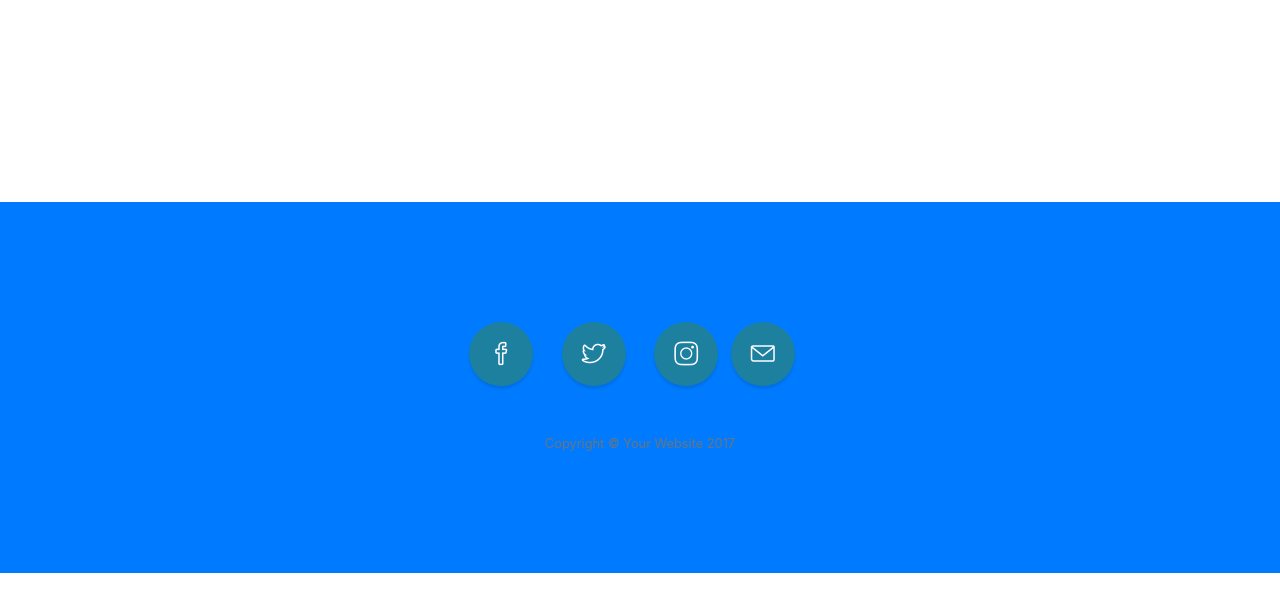
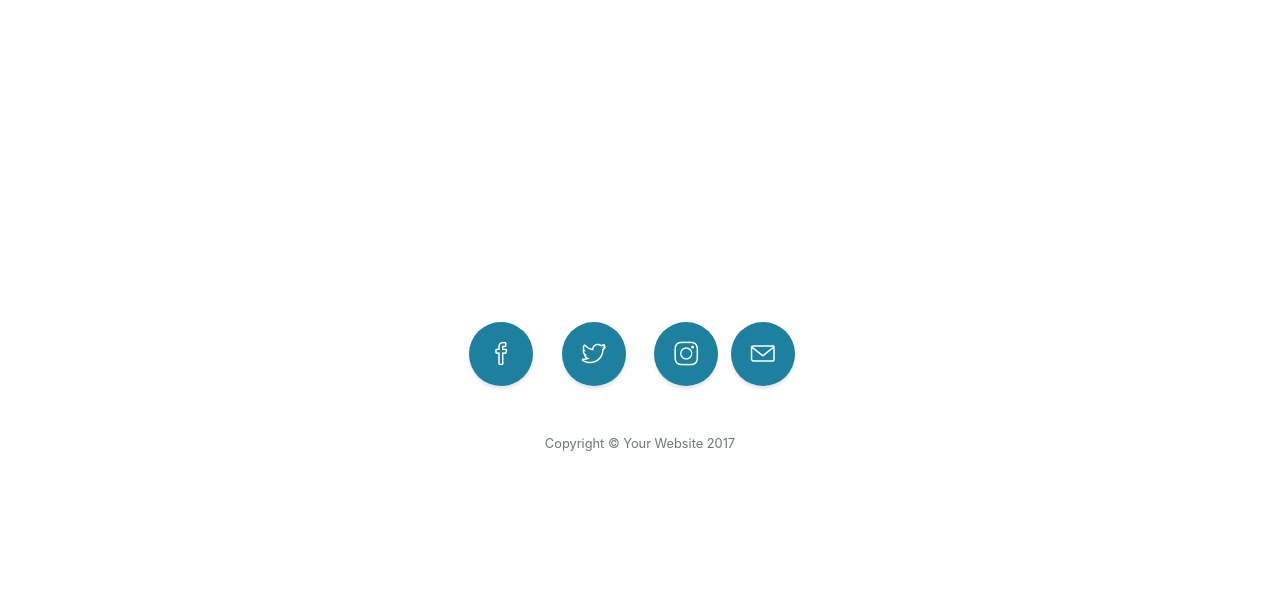
Before and after one commit to odonnellbd/bobby.d.odonnell, a website with bundled scripts: page index.html in a window 1280 px wide. Shown: the part 3979-4590 px from the top of the page. Built offline with nearby package versions, Linux system fonts and the light colour scheme.

Commit message:
Update index.html

```diff
--- a/index.html
+++ b/index.html
@@ -213,7 +213,7 @@
 
     <!-- Footer -->
     <footer class="footer text-center">
-   <section class="content-section bg-primary text-white text-center" id="contact">
+   <section class="content-section text-center" id="contact">
       <div class="container">
         <ul class="list-inline mb-5">
           <li class="list-inline-item">
```
